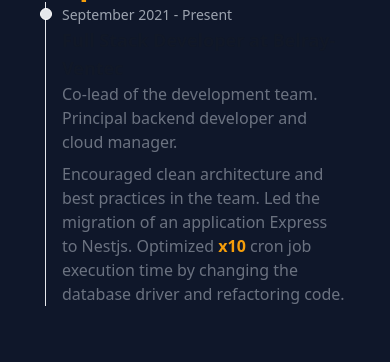
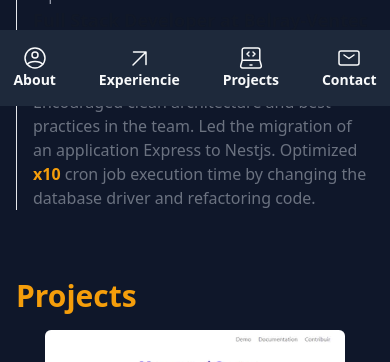
Before and after one commit to H4rasho/portfolio, an Astro site: page / in a window 390 px wide. Shown: the part 738-1100 px from the top of the page. Built offline with nearby package versions, Linux system fonts and the light colour scheme; Astro itself is replaced by a stand-in of ours.

Commit message:
improve navigation responsive

```diff
--- /dev/null
+++ b/src/components/Header.astro
@@ -0,0 +1,67 @@
+---
+import AboutIcon from "./icons/AboutIcon.astro";
+import ExperiencieIcon from "./icons/ExperiencieIcon.astro";
+import ProjectsIcon from "./icons/ProjectsIcon.astro";
+import ContactIcon from "./icons/ContactIcon.astro";
+---
+
+<header class="fixed w-full max-sm:bottom-0 md:top-0 z-50 py-4 bg-slate-800">
+  <nav class="w-full">
+    <ul
+      class={`flex text-gray-50 w-full justify-around sm:justify-center items-center gap-4 text-sm  sm:text-xl cursor-pointer font-semibold `}
+    >
+      <li>
+        <a
+          class="hover:text-amber-500 transition-colors duration-100 ease-in-out"
+          href="#about"
+        >
+          <div class="flex flex-col justify-center items-center">
+            <span class="sm:hidden">
+              <AboutIcon />
+            </span>
+            <p>About</p>
+          </div>
+        </a>
+      </li>
+      <li>
+        <a
+          class="hover:text-amber-500 transition-colors duration-100 ease-in-out"
+          href="#experiencie"
+        >
+          <div class="flex flex-col justify-center items-center">
+            <span class="sm:hidden">
+              <ExperiencieIcon />
+            </span>
+            <p>Experiencie</p>
+          </div>
+        </a>
+      </li>
+      <li>
+        <a
+          class="hover:text-amber-500 transition-colors duration-100 ease-in-out"
+          href="#projects"
+        >
+          <div class="flex flex-col justify-center items-center">
+            <span class="sm:hidden">
+              <ProjectsIcon />
+            </span>
+            <p>Projects</p>
+          </div>
+        </a>
+      </li>
+      <li>
+        <a
+          class="hover:text-amber-500 transition-colors duration-100 ease-in-out"
+          href="#contact"
+        >
+          <div class="flex flex-col justify-center items-center">
+            <span class="sm:hidden">
+              <ContactIcon />
+            </span>
+            <p>Contact</p>
+          </div>
+        </a>
+      </li>
+    </ul>
+  </nav>
+</header>
--- a/src/components/Header.jsx
+++ /dev/null
@@ -1,58 +0,0 @@
-import { useState } from "preact/hooks";
-import Burger from "./icons/Burger";
-
-export default function Header() {
-  const [isMenuOpen, setIsMenuOpen] = useState(false);
-
-  const toggleMenu = () => {
-    setIsMenuOpen(!isMenuOpen);
-  };
-
-  return (
-    <header className="px-7">
-      <button className="sm:hidden" onClick={toggleMenu} aria-label="Menu">
-        <Burger />
-      </button>
-      <nav>
-        <ul
-          className={`flex gap-4 text-xl cursor-pointer font-semibold ${
-            isMenuOpen ? "flex-col" : "hidden sm:flex"
-          }`}
-        >
-          <li>
-            <a
-              className="hover:border-b-2 hover:border-amber-500 transition-colors duration-100 ease-in-out"
-              href="#about"
-            >
-              About
-            </a>
-          </li>
-          <li>
-            <a
-              className="hover:border-b-2 hover:border-amber-500 transition-colors duration-100 ease-in-out"
-              href="#experiencie"
-            >
-              Experiencie
-            </a>
-          </li>
-          <li>
-            <a
-              className="hover:border-b-2 hover:border-amber-500 transition-colors duration-100 ease-in-out"
-              href="#projects"
-            >
-              Projects
-            </a>
-          </li>
-          <li>
-            <a
-              className="hover:border-b-2 hover:border-amber-500 transition-colors duration-100 ease-in-out"
-              href="#contact"
-            >
-              Contact
-            </a>
-          </li>
-        </ul>
-      </nav>
-    </header>
-  );
-}
--- /dev/null
+++ b/src/components/icons/AboutIcon.astro
@@ -0,0 +1,19 @@
+<svg
+    width="24px"
+    height="24px"
+    stroke-width="1.5"
+    viewBox="0 0 24 24"
+    fill="none"
+    color="currentColor"
+    ><path
+        d="M12 2C6.477 2 2 6.477 2 12s4.477 10 10 10 10-4.477 10-10S17.523 2 12 2z"
+        stroke="currentColor"
+        stroke-width="1.5"
+        stroke-linecap="round"
+        stroke-linejoin="round"></path><path
+        d="M4.271 18.346S6.5 15.5 12 15.5s7.73 2.846 7.73 2.846M12 12a3 3 0 100-6 3 3 0 000 6z"
+        stroke="currentColor"
+        stroke-width="1.5"
+        stroke-linecap="round"
+        stroke-linejoin="round"></path></svg
+>
--- /dev/null
+++ b/src/components/icons/ContactIcon.astro
@@ -0,0 +1,17 @@
+<svg
+    width="24px"
+    height="24px"
+    stroke-width="1.5"
+    viewBox="0 0 24 24"
+    fill="none"
+    color="currentColor"
+    ><path
+        d="M7 9l5 3.5L17 9"
+        stroke="currentColor"
+        stroke-width="1.5"
+        stroke-linecap="round"
+        stroke-linejoin="round"></path><path
+        d="M2 17V7a2 2 0 012-2h16a2 2 0 012 2v10a2 2 0 01-2 2H4a2 2 0 01-2-2z"
+        stroke="currentColor"
+        stroke-width="1.5"></path></svg
+>
--- /dev/null
+++ b/src/components/icons/ExperiencieIcon.astro
@@ -0,0 +1,14 @@
+<svg
+    width="24px"
+    height="24px"
+    viewBox="0 0 24 24"
+    stroke-width="1.5"
+    fill="none"
+    color="currentColor"
+    ><path
+        d="M6 19L19 6m0 0v12.48M19 6H6.52"
+        stroke="currentColor"
+        stroke-width="1.5"
+        stroke-linecap="round"
+        stroke-linejoin="round"></path></svg
+>
--- /dev/null
+++ b/src/components/icons/ProjectsIcon.astro
@@ -0,0 +1,19 @@
+<svg
+    width="24px"
+    height="24px"
+    viewBox="0 0 24 24"
+    stroke-width="1.5"
+    fill="none"
+    color="currentColor"
+    ><path
+        d="M3.2 14.222V4a2 2 0 012-2h13.6a2 2 0 012 2v10.222m-17.6 0h17.6m-17.6 0l-1.48 5.234A2 2 0 003.644 22h16.712a2 2 0 001.924-2.544l-1.48-5.234"
+        stroke="currentColor"
+        stroke-width="1.5"></path><path
+        d="M11 19h2M14 6l2 2-2 2M10 6L8 8l2 2"
+        stroke="currentColor"
+        stroke-width="1.5"
+        stroke-linecap="round"
+        stroke-linejoin="round"
+    >
+    </path>
+</svg>
--- a/src/layouts/Layout.astro
+++ b/src/layouts/Layout.astro
@@ -1,5 +1,5 @@
 ---
-import Header from "../components/Header";
+import Header from "../components/Header.astro";
 
 const { title } = Astro.props;
 ---
@@ -14,10 +14,8 @@ const { title } = Astro.props;
     <meta name="generator" content={Astro.generator} />
     <title>{title}</title>
   </head>
-  <body class="bg-slate-900 text-white">
-    <div class="grid place-content-center max-w-screen-md m-auto mt-4 p-4">
-      <Header client:only="preact" />
-      <slot />
-    </div>
+  <body class="flex px-4 flex-col items-center bg-slate-900 text-white">
+    <Header />
+    <slot />
   </body>
 </html>
--- a/src/pages/index.astro
+++ b/src/pages/index.astro
@@ -15,8 +15,8 @@ import IconLink from "../components/IconLink.astro";
 ---
 
 <Layout title="H4rasho's Website">
-  <main class="flex flex-col items-center">
-    <section class="flex flex-col gap-6 w-full p-8 justify-center items-center">
+  <main class="flex mt-20 flex-col items-center max-w-screen-md">
+    <section class="flex flex-col gap-6 w-full justify-center items-center">
       <div class="text-right self-stretch">
         <h1 class="text-3xl sm:text-5xl font-semibold">Thomas Sepulveda</h1>
         <Heading title="Fullstack Developer" />
@@ -76,7 +76,7 @@ import IconLink from "../components/IconLink.astro";
         <Heading title="Technologies" />
         <TechnologyList />
       </section>
-      <section id="contact" class="w-full">
+      <section id="contact" class="w-full max-sm:mb-28">
         <Heading title="Redes" />
         <div class="flex p-4 justify-around items-center w-full">
           <IconLink href="https://github.com/H4rasho" aria-label="Show Github">
--- a/tailwind.config.cjs
+++ b/tailwind.config.cjs
@@ -1,8 +1,12 @@
 /** @type {import('tailwindcss').Config} */
 module.exports = {
-	content: ['./src/**/*.{astro,html,js,jsx,md,mdx,svelte,ts,tsx,vue}'],
-	theme: {
-		extend: {},
-	},
-	plugins: [],
-}
+  content: ["./src/**/*.{astro,html,js,jsx,md,mdx,svelte,ts,tsx,vue}"],
+  theme: {
+    extend: {
+      screens: {
+        "max-sm": { max: "640px" },
+      },
+    },
+  },
+  plugins: [],
+};
```
